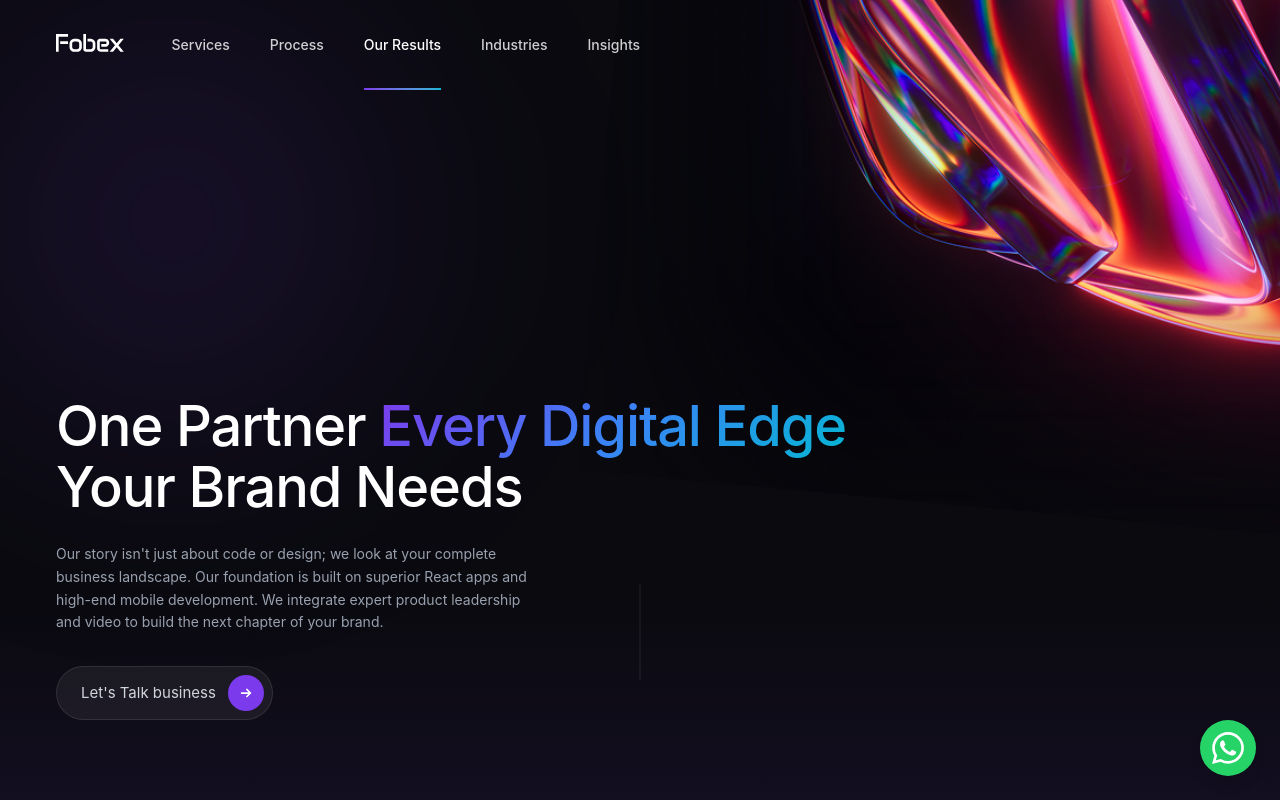
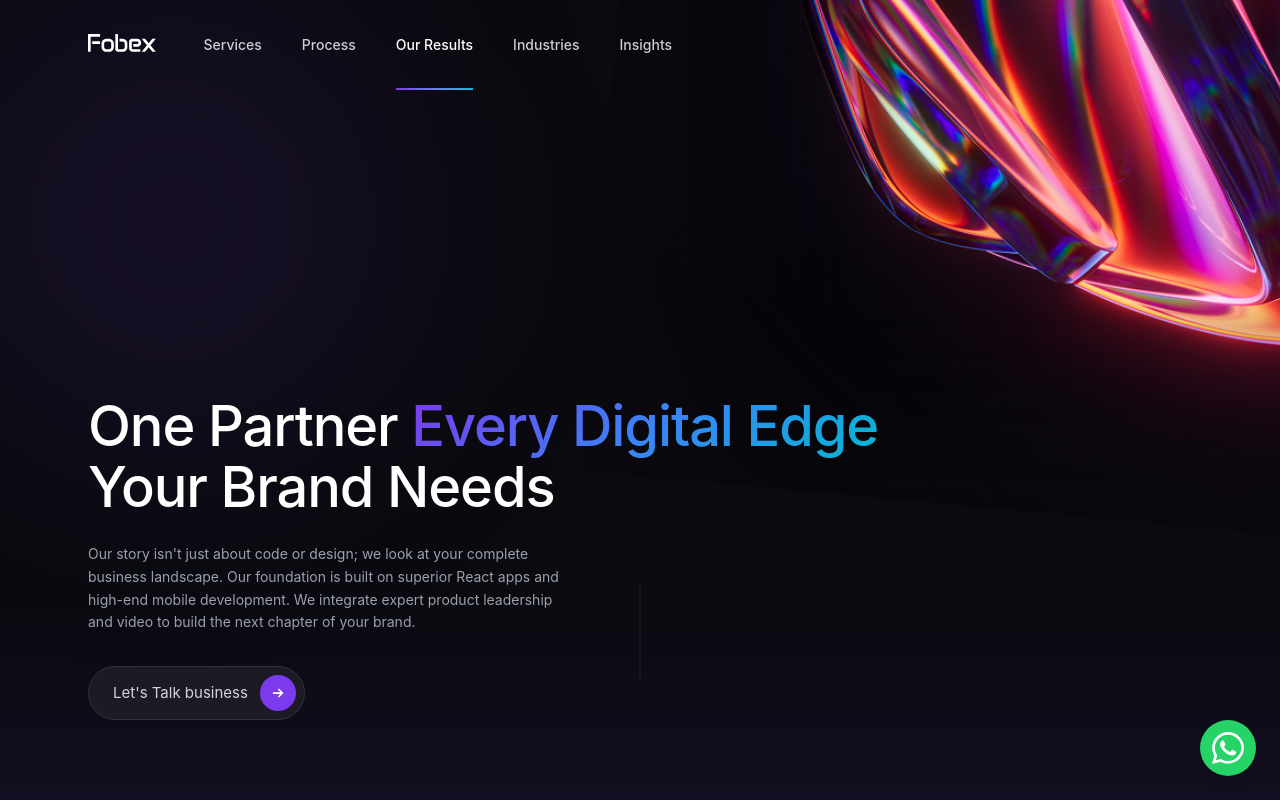
Before and after one commit to Akshay-m77/fobex, a React (Vite) app: page / in a window 1280 px wide. Shown: the top 800 px of the page. Built offline with nearby package versions, Linux system fonts and the light colour scheme; a web font is replaced by a local one.

Commit message:
screen padding

```diff
--- a/src/index.css
+++ b/src/index.css
@@ -54,7 +54,7 @@
   --bg-primary-rgb: 10, 10, 15;
 
   /* Global Layout Sizes */
-  --container-lg: 95%;
+  --container-lg: 90%;
   --container-md: 90%;
   --container-sm: 85%;
 }
```
